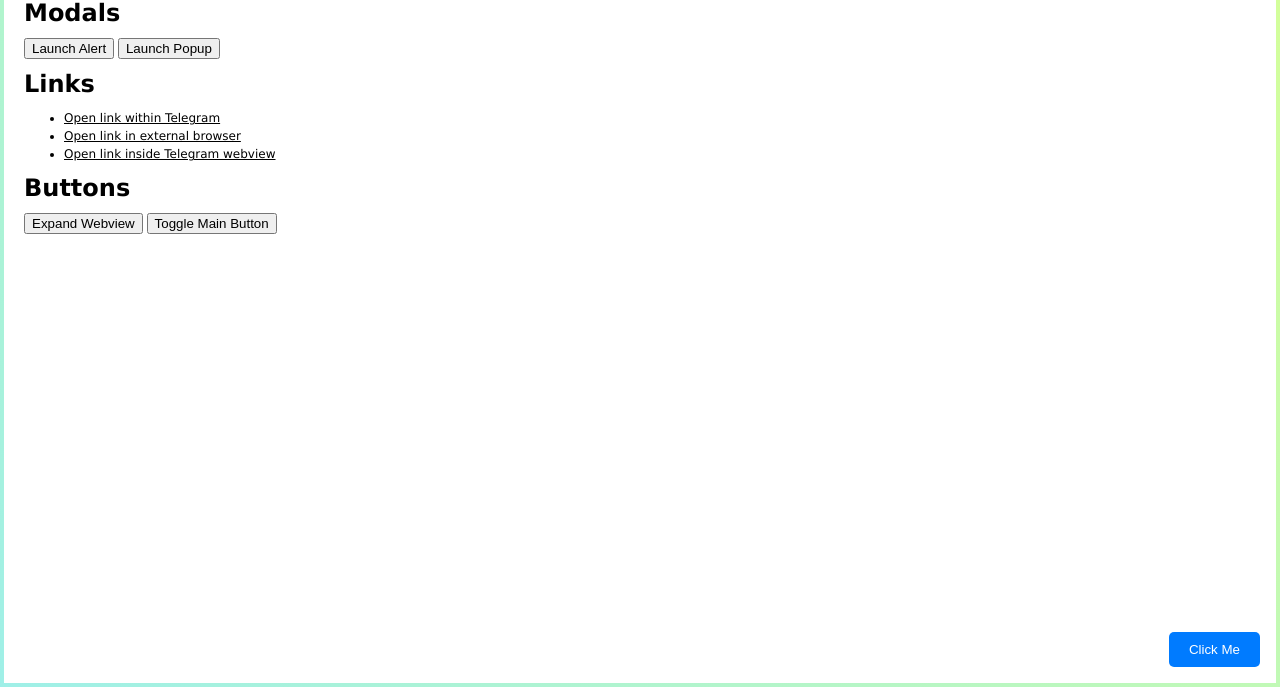
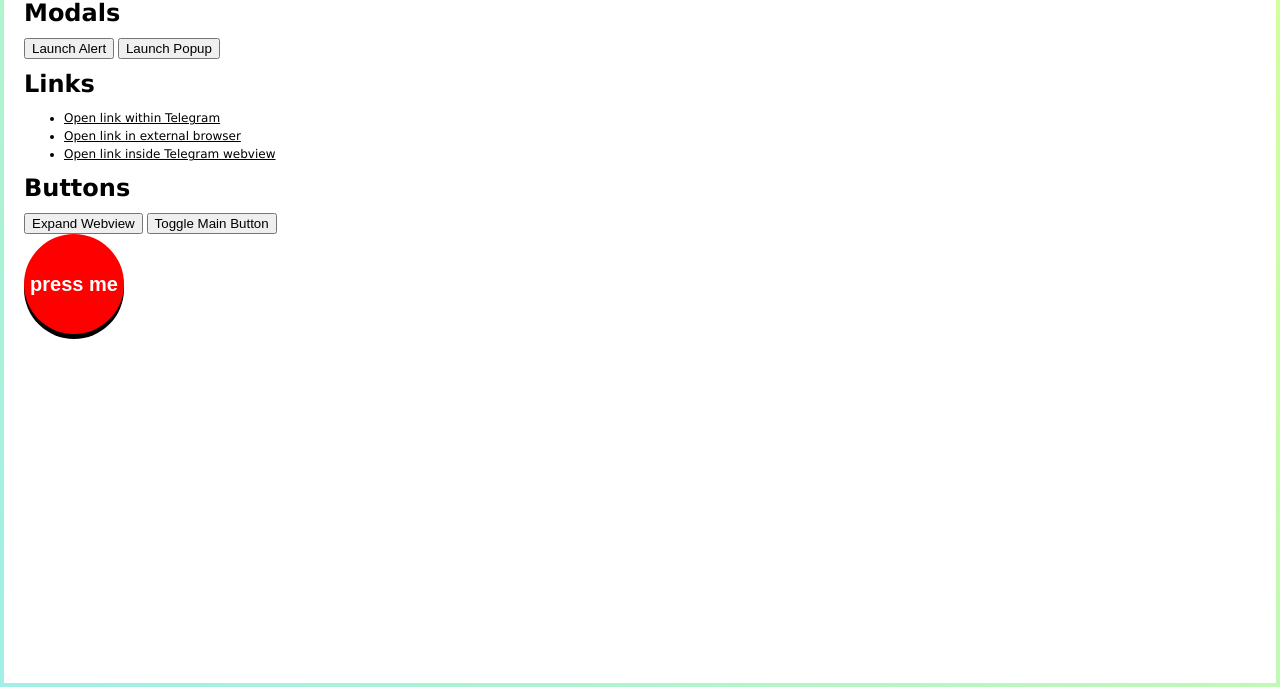
Before and after one commit to ahumellihuk/twa-demo, a plain HTML site: page index.html in a window 1280 px wide. Shown: the part 113-800 px from the top of the page. Drawn offline with Linux system fonts and the light colour scheme; a script that the page names is missing.

Commit message:
pressing button css

```diff
--- a/index.html
+++ b/index.html
@@ -61,16 +61,24 @@
         }
 
         #floating-button {
-            position: fixed;
-            bottom: 20px;
-            right: 20px;
-            padding: 10px 20px;
-            background-color: #007bff;
+            position: absolute;
+            padding: 0px;
+            background-color: #ff0000;
             color: white;
-            border: none;
-            border-radius: 5px;
+            border-width: 0;
+            border-radius: 100px;
             cursor: pointer;
             z-index: 1000;
+            height: 100px;
+            width: 100px;
+            font-weight: bolder;
+            font-size: 20px;
+            box-shadow: 0 5px #000000;
+        }
+
+        #floating-button:active {
+            box-shadow: none;
+            transform: translateY(5px);
         }
     </style>
 </head>
@@ -104,7 +112,7 @@
     <div id="viewport"></div>
     <div id="viewport-params-size"></div>
     <div id="viewport-params-expand"></div>
-    <button id="floating-button" onclick="moveButton()">Click Me</button>
+    <button id="floating-button" onclick="moveButton()">press me</button>
     <script src="https://telegram.org/js/telegram-web-app.js"></script>
     <script>
         // Init TWA
```
